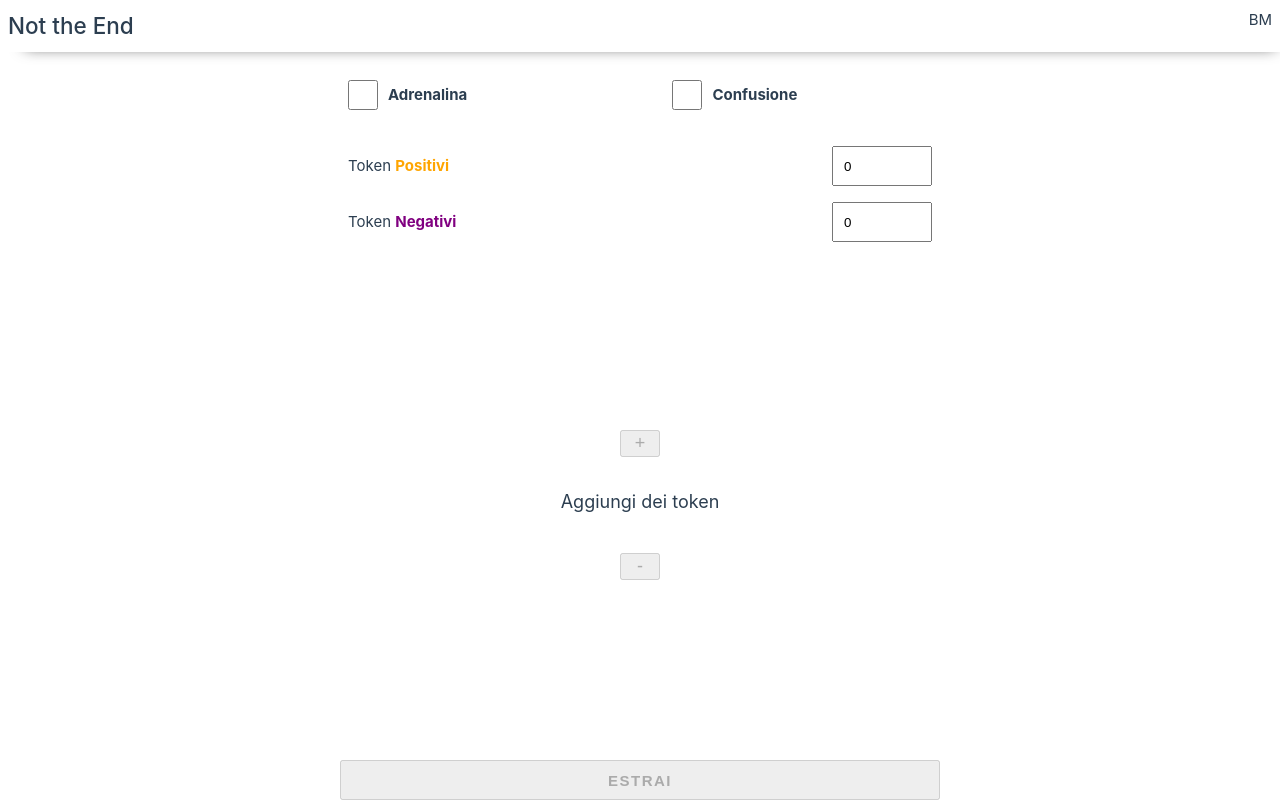
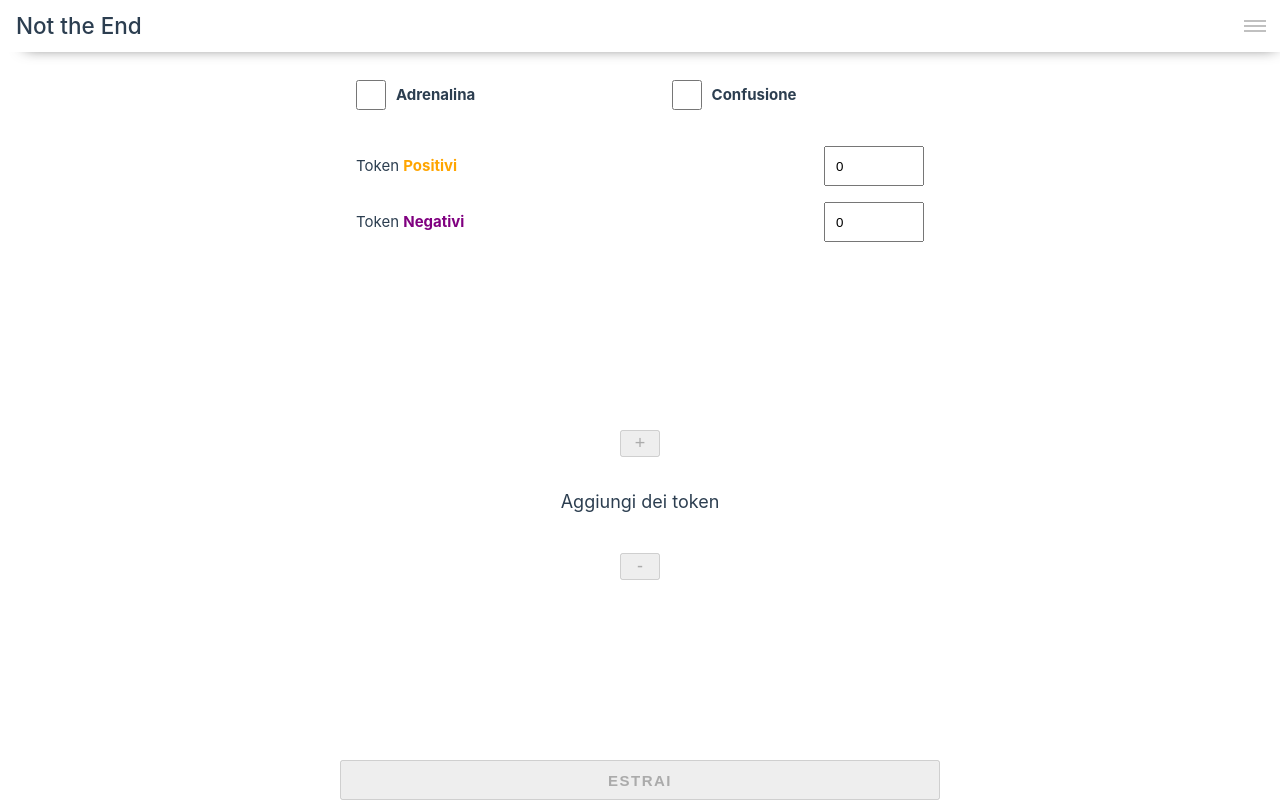
Before and after one commit to a-soro/not-the-end-vue, a Vue app: page / in a window 1280 px wide. Built offline with nearby package versions, Linux system fonts and the light colour scheme.

Commit message:
aggiunto burger btn + fix grafici

```diff
--- a/src/App.vue
+++ b/src/App.vue
@@ -137,7 +137,7 @@
     justify-content: space-between;
 
     width: 100%;
-    padding: 8px;
+    padding: 8px 16px;
   }
 
   .status-selection {
--- a/src/assets/main.css
+++ b/src/assets/main.css
@@ -29,6 +29,12 @@ input[type="checkbox"] {
 .neg-tokens {
   font-weight: bold;
   color: purple;
+}
+
+.default-shadow {
+  -webkit-box-shadow: 10px 10px 15px -15px rgba(0,0,0,0.75);
+  -moz-box-shadow: 10px 10px 15px -15px rgba(0,0,0,0.75);
+  box-shadow: 10px 10px 15px -15px rgba(0,0,0,0.75);
 }
 
 
--- /dev/null
+++ b/src/components/BurgerMenu.vue
@@ -0,0 +1,146 @@
+<script setup lang="ts">
+  import { ref, type Ref } from 'vue';
+  import pkg from '../../package.json';
+
+  const appVersion = pkg.version;
+
+  const isActive: Ref<boolean, boolean> = ref(false);
+
+  function burgerClick() {
+    isActive.value = !isActive.value;
+  }
+</script>
+
+<template>
+  <div :class="{'burger-menu': true, 'active': isActive}" @click="burgerClick">
+    <div class="burger-container">
+      <div class="burger-inner"></div>
+    </div>
+  </div>
+
+  <div :class="{'overlay': true, 'open': isActive}"></div>
+
+  <div :class="{'side-menu': true, 'open': isActive}">
+    <div class="options">
+
+    </div>
+
+    <div class="info">
+      <p>
+        <b>"Not the End"</b> è un gioco di ruolo creato da Claudio Pustorino ed edito da Fumble GdR; puoi trovarlo al link:
+        <a href="https://www.fumblegdr.cit/products/not-the-end-manuale-base" target="_blank">
+          https://www.fumblegdr.cit/products/not-the-end-manuale-base
+        </a>
+      </p>
+      <p class="app-version">v{{ appVersion }}</p>
+    </div>
+  </div>
+</template>
+
+<style scoped>
+  .overlay.open {
+    position: fixed;
+    top: 50px;
+    bottom: 0;
+    left: 0;
+    right: 0;
+
+    background-color: rgba(0, 0, 0, 0.7);
+  }
+
+  .side-menu {
+    display: flex;
+    flex-direction: column;
+    justify-content: space-between;
+
+    position: fixed;
+    top: 0;
+    bottom: 0;
+    left: 0;
+    width: calc(100lvw - 50px);
+
+    padding: 20px;
+
+    background-color: #181818;
+
+    transition: transform 250ms linear;
+    transform: translate3d(-100lvw, 0, 0);
+
+
+    -webkit-box-shadow: 15px 0px 15px -15px rgba(0,0,0,0.75);
+    -moz-box-shadow: 15px 0px 15px -15px rgba(0,0,0,0.75);
+    box-shadow: 15px 0px 15px -15px rgba(0,0,0,0.75);
+  }
+
+  .side-menu.open {
+    transform: translate3d(0, 0, 0);
+  }
+
+  .side-menu a {
+    color: aliceblue;
+  }
+
+  .side-menu .app-version {
+    text-align: right;
+    margin-top: 12px;
+  }
+
+  /** styles and animations from https://stackblitz.com/edit/angular-burger-menu */
+
+  .burger-menu {
+    width: 24px;
+    height: 24px;
+    cursor: pointer;
+  }
+
+  .burger-container {
+    position: relative;
+  }
+
+  .burger-inner {
+    position: absolute;
+    width: 22px;
+    left: 0px;
+    top: 11px;
+    border: 1px solid #c0c0c0;
+    transition: border-color .2s ease-in .2s;
+  }
+
+  .burger-inner::before {
+    position: absolute;
+    content: '';
+    top: -6px;
+    left: -1px;
+    width: 22px;
+    border: 1px solid #c0c0c0;
+    transition: top .2s ease-in .3s, transform ease-in .2s;
+  }
+
+  .burger-inner::after {
+    position: absolute;
+    content: '';
+    top: 4px;
+    left: -1px;
+    width: 22px;
+    border: 1px solid #c0c0c0;
+    transition: top .2s ease-in .3s, transform ease-in .2s;
+  }
+
+
+  .burger-menu.active .burger-container .burger-inner {
+    border-color: transparent;
+    transition: border-color ease-in .1s;
+  }
+
+  .burger-menu.active .burger-container .burger-inner::before {
+    top: -1px;
+    transform: rotate(-45deg);
+    transition: top ease-out .2s, transform .2s ease-out .3s;
+  }
+
+  .burger-menu.active .burger-container .burger-inner::after {
+    top: -1px;
+    transform: rotate(45deg);
+    transition: top ease-out .2s, transform .2s ease-out .3s;
+  }
+</style>
--- a/src/components/Header.vue
+++ b/src/components/Header.vue
@@ -1,8 +1,14 @@
+<script setup lang="ts">
+  import BurgerMenu from './BurgerMenu.vue';
+</script>
+
 <template>
   <div class="header default-shadow">
     <h1 class="title">Not the End</h1>
 
-    <p>BM</p>
+    <div class="burger-menu-container">
+      <BurgerMenu></BurgerMenu>
+    </div>
   </div>
 </template>
 
@@ -12,7 +18,8 @@
     flex-direction: row;
     justify-content: space-between;
 
-    padding: 8px;
+    padding: 8px 16px;
+    padding-right: 12px;
   }
 
   .title {
@@ -20,9 +27,7 @@
     font-weight: 500;
   }
 
-  .default-shadow {
-    -webkit-box-shadow: 10px 10px 15px -15px rgba(0,0,0,0.75);
-    -moz-box-shadow: 10px 10px 15px -15px rgba(0,0,0,0.75);
-    box-shadow: 10px 10px 15px -15px rgba(0,0,0,0.75);
+  .burger-menu-container {
+    padding-top: 6px;
   }
 </style>
```
